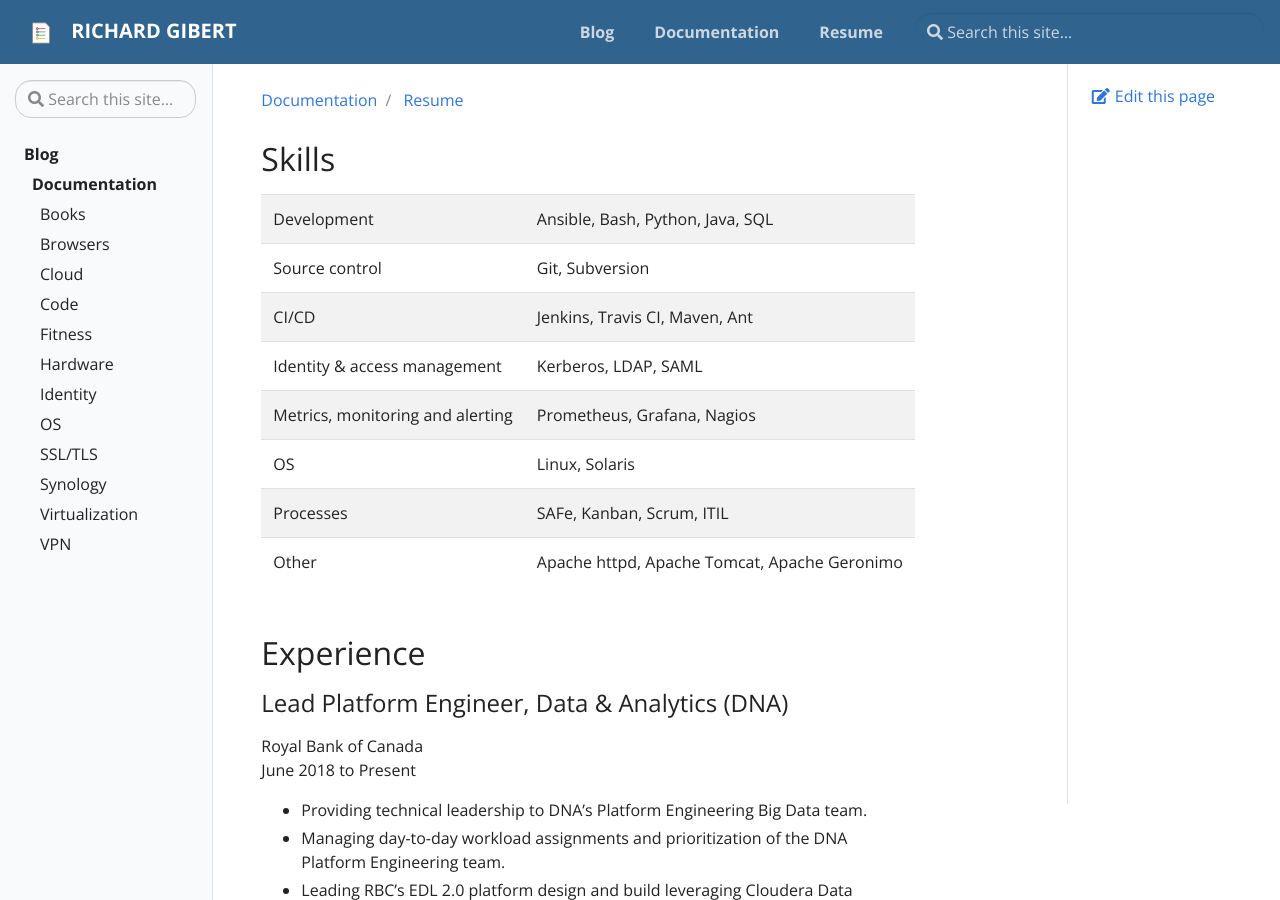
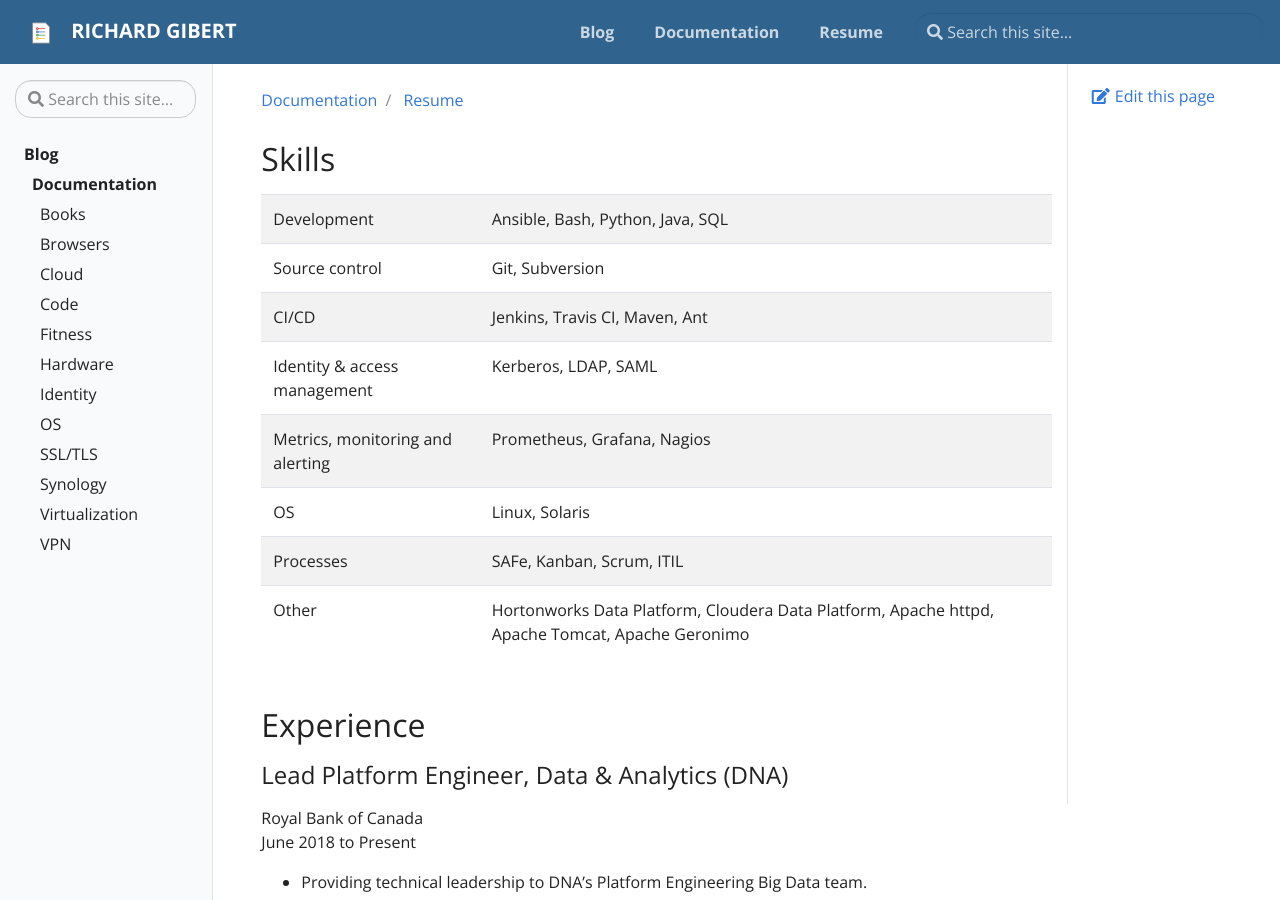
Before and after one commit to rgibert/rgibert.github.io, a Jekyll site: the page built from _docs/resume.md, in a window 1280 px wide and 900 px high. Built offline with Jekyll 4.4.1, drawn with Linux system fonts in a browser that asks for light colours.

Commit message:
Update resume.md

```diff
--- a/_docs/resume.md
+++ b/_docs/resume.md
@@ -11,7 +11,7 @@
 | Metrics, monitoring and alerting | Prometheus, Grafana, Nagios |
 | OS | Linux, Solaris |
 | Processes | SAFe, Kanban, Scrum, ITIL |
-| Other | Apache httpd, Apache Tomcat, Apache Geronimo |
+| Other | Hortonworks Data Platform, Cloudera Data Platform, Apache httpd, Apache Tomcat, Apache Geronimo |
 
 ## Experience
 
```
